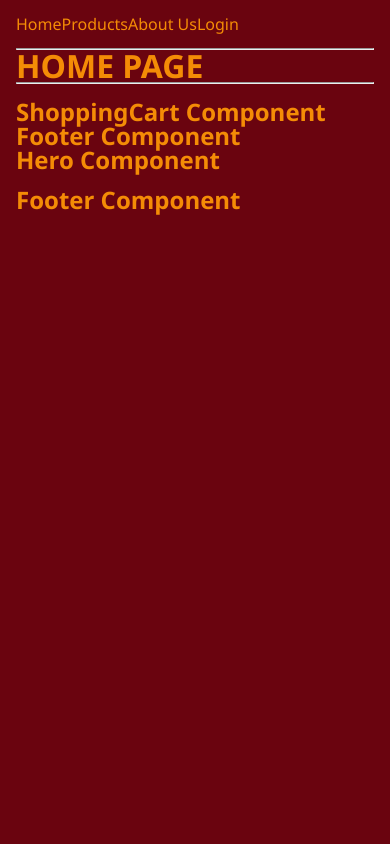
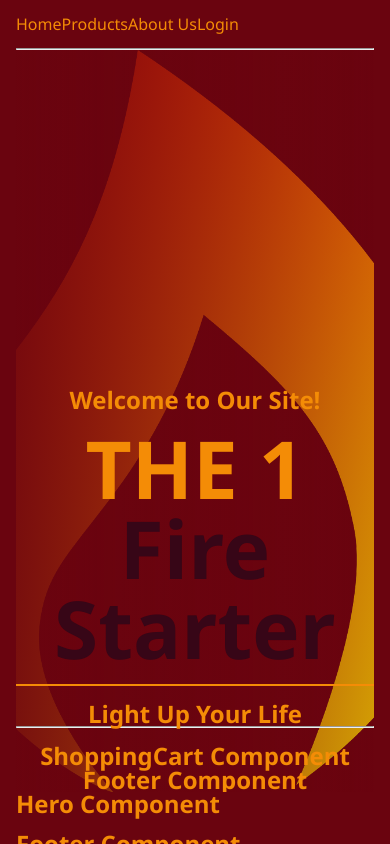
Before and after one commit to philnash/react-express-starter, a React (Create React App) app: page / in a window 390 px wide. Built offline with nearby package versions, Linux system fonts and the light colour scheme.

Commit message:
hooked sass to css, css to app.js. Needs some more finetuning, but changes are reflecting, title is responsive

```diff
--- a/public/index.html
+++ b/public/index.html
@@ -8,7 +8,7 @@
   <meta name="theme-color" content="#000000" />
   <meta name="description" content="Web site created using create-react-app" />
   <link rel="apple-touch-icon" href="%PUBLIC_URL%/logo192.png" />
-  <link rel="stylesheet" href="./css/main.css">
+  <!-- <link rel="stylesheet" href="./css/main.css"> -->
 
 
   <link rel="manifest" href="%PUBLIC_URL%/manifest.json" />
--- a/scss/_config.scss
+++ b/scss/_config.scss
@@ -1,8 +1,6 @@
 $primary-color: #6a040f;
 $secondary-color: #370617;
 
-
-// Resets
 * {
     box-sizing: border-box;
     margin: 0;
--- a/scss/_home.scss
+++ b/scss/_home.scss
@@ -1,6 +1,5 @@
-.app {
+.home {
     height: 100%;
-    // (40% of the available viewport height)
     padding-top: 40vh;
     overflow: hidden;
     align-items: center;
@@ -12,14 +11,14 @@
             rgba($primary-color, 0.3)
         ),
 
-    url('../flame.png') center top;
+    url('./flame.png') center top;
     background-size: cover;
 
 &__name {
     font-size: 5rem;
     padding: 1rem;
     margin-bottom: 1rem;
-    border-bottom: 5px solid set-text-color($primary-color);
+    border-bottom: 2px solid set-text-color($primary-color);
 
     &--last {
         color: $secondary-color;
--- a/scss/main.scss
+++ b/scss/main.scss
@@ -1,6 +1,6 @@
 @import 'config';
 @import 'home';
-@import 'menu';
+// @import 'menu';
 
 body {
     background: $primary-color;
@@ -14,7 +14,6 @@ h1, h2, h3 {
     font-weight: 700;
 }
 
-// Target all the links globally
 a {
     color:set-text-color($primary-color);
     text-decoration: none;
@@ -40,7 +39,7 @@ main {
         bottom: 1rem;
         left:1rem;
 
-// Target only the links in the parent main
+
         a {
             padding: 0.4rem;
             @include transition-ease;
--- a/src/App.css
+++ b/src/App.css
@@ -1,6 +1,6 @@
 * {
   box-sizing: border-box;
-  margin: 0;
+  margin: 10;
   padding: 0;
 }
 
@@ -10,7 +10,7 @@
   overflow: hidden;
   align-items: center;
   text-align: center;
-  background: linear-gradient(to right, rgba(106, 4, 15, 0.9), rgba(106, 4, 15, 0.3)), url("./flame.png") center top;
+  background: linear-gradient(to right, rgba(106, 4, 15, 0.9), rgba(106, 4, 15, 0.3)), url("flame.png") center top;
   background-size: cover;
 }
 .app__name {
@@ -24,7 +24,7 @@
   font-weight: 800;
 }
 
-.menu-btn {
+.navbar-btn {
   position: absolute;
   z-index: 1;
   right: 1rem;
@@ -34,7 +34,7 @@
   cursor: pointer;
   transition: all 0.5s ease-in-out;
 }
-.menu-btn__burger {
+.navbar-btn__burger {
   position: absolute;
   right: 0;
   top: 0.5rem;
@@ -43,7 +43,7 @@
   background: #f48c06;
   transition: all 0.5s ease-in-out;
 }
-.menu-btn__burger::before {
+.navbar-btn__burger::before {
   content: "";
   position: absolute;
   top: -8px;
@@ -52,7 +52,7 @@
   background: #f48c06;
   transition: all 0.5s ease-in-out;
 }
-.menu-btn__burger::after {
+.navbar-btn__burger::after {
   content: "";
   position: absolute;
   top: 8px;
@@ -61,7 +61,7 @@
   background: #f48c06;
   transition: all 0.5s ease-in-out;
 }
-.menu-btn__burger.open {
+.navbar-btn__burger.open {
   transform: rotate(720deg);
   background: transparent;
 }
--- a/src/App.js
+++ b/src/App.js
@@ -1,6 +1,8 @@
 import * as React from "react";
 import { Component } from "react";
 // import "./App.css";
+import "../src/css/main.css"
+
 import Navigation from "./components/Navbar";
 import Footer from "./components/Footer";
 import HomePage from "./pages/HomePage";
--- a/src/components/Hero.js
+++ /dev/null
@@ -1,9 +0,0 @@
-function Hero(){
-    return (
-      <div>
-        <h2> Hero Component </h2>
-      </div>
-    );
-  };
-
-  export default Hero;
--- a/src/components/Navbar.js
+++ b/src/components/Navbar.js
@@ -1,5 +1,6 @@
 import React from "react";
 import { Nav, NavLink, Navbar } from "react-bootstrap";
+
 // export const NavBar = Navbar
 
 function Navigation(){
--- a/public/css/main.css
+++ b/src/css/main.css
@@ -4,66 +4,24 @@
   padding: 0;
 }
 
-.app {
+.home {
   height: 100%;
   padding-top: 40vh;
   overflow: hidden;
   align-items: center;
   text-align: center;
-  background: linear-gradient(to right, rgba(106, 4, 15, 0.9), rgba(106, 4, 15, 0.3)), url("../flame.png") center top;
+  background: linear-gradient(to right, rgba(106, 4, 15, 0.9), rgba(106, 4, 15, 0.3)), url("./flame.png") center top;
   background-size: cover;
 }
-.app__name {
+.home__name {
   font-size: 5rem;
   padding: 1rem;
   margin-bottom: 1rem;
-  border-bottom: 5px solid #f48c06;
+  border-bottom: 2px solid #f48c06;
 }
-.app__name--last {
+.home__name--last {
   color: #370617;
   font-weight: 800;
-}
-
-.menu-btn {
-  position: absolute;
-  z-index: 1;
-  right: 1rem;
-  top: 1rem;
-  height: 20px;
-  width: 28px;
-  cursor: pointer;
-  transition: all 0.5s ease-in-out;
-}
-.menu-btn__burger {
-  position: absolute;
-  right: 0;
-  top: 0.5rem;
-  width: 28px;
-  height: 3px;
-  background: #f48c06;
-  transition: all 0.5s ease-in-out;
-}
-.menu-btn__burger::before {
-  content: "";
-  position: absolute;
-  top: -8px;
-  width: 28px;
-  height: 3px;
-  background: #f48c06;
-  transition: all 0.5s ease-in-out;
-}
-.menu-btn__burger::after {
-  content: "";
-  position: absolute;
-  top: 8px;
-  width: 20px;
-  height: 3px;
-  background: #f48c06;
-  transition: all 0.5s ease-in-out;
-}
-.menu-btn__burger.open {
-  transform: rotate(720deg);
-  background: transparent;
 }
 
 body {
--- a/src/pages/HomePage.jsx
+++ b/src/pages/HomePage.jsx
@@ -6,8 +6,13 @@ import Footer from "../components/Footer";
 function HomePage() {
   return (
     <main>
-      <div>
-        <h1>HOME PAGE</h1>
+      <div class = "home">
+        <h2>Welcome to Our Site!</h2>
+        <h1 class = "home__name">
+          THE 1 <span class="home__name--last">Fire Starter</span>
+        </h1>
+        <h2>Light Up Your Life</h2>
+
         <hr/>
         <br/>
         <ShoppingCart />
```
Also changed, not shown: src/css/flame.png (renamed from src/flame.png), 1 other file (tests, documents, lock files or other folders).
